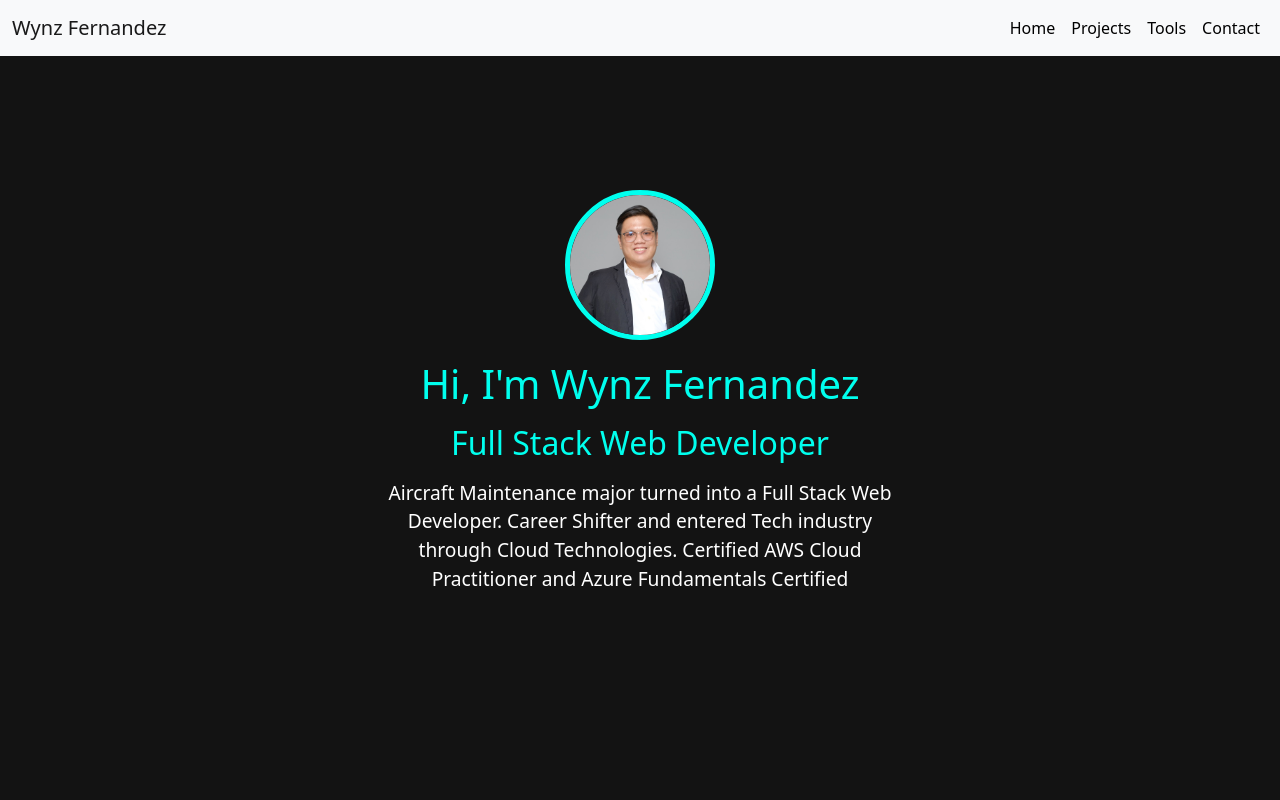
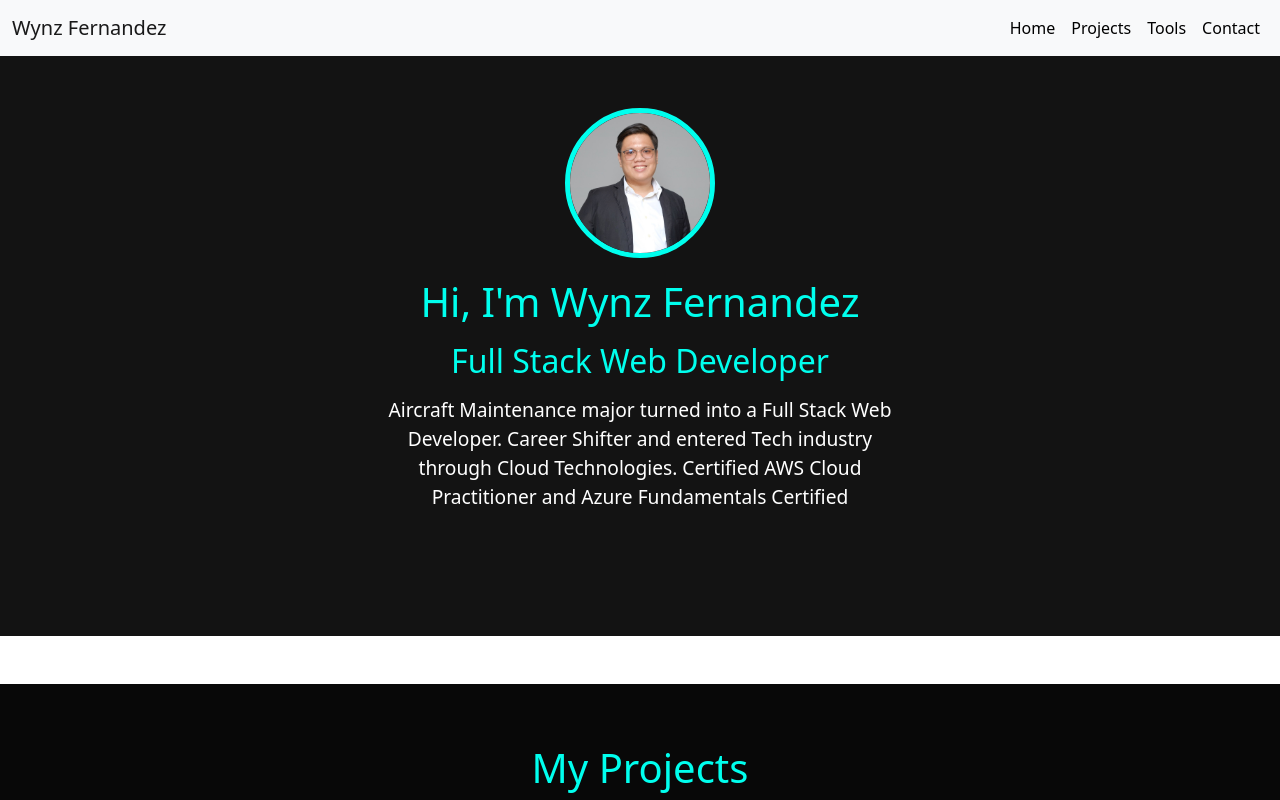
Before and after one commit to fernandezwynz/webportfolio, a plain HTML site: page capstone1/index.html in a window 1280 px wide. Shown: the top 800 px of the page. Drawn offline with nearby package versions, Linux system fonts and the light colour scheme; a script that the page names is missing; a web font is replaced by a local one.

Commit message:
Removed style and  horizontal scrolling

```diff
--- a/capstone1/index.css
+++ b/capstone1/index.css
@@ -5,6 +5,7 @@ body {
     font-family: 'Montserrat', sans-serif; /* Font family */
     margin: 0;
     padding: 0;
+    overflow-x: hidden; /* Hide horizontal overflow */
 }
 
 /* Main color for accents */
@@ -174,3 +175,13 @@ button:hover {
         max-width: 100%;
     }
 }
+
+/* Prevent horizontal scrolling for all screens */
+* {
+    box-sizing: border-box;
+}
+
+html, body {
+    width: 100%;
+    overflow-x: hidden; /* Prevent horizontal overflow */
+}
--- a/capstone1/index.html
+++ b/capstone1/index.html
@@ -49,7 +49,7 @@
 
     </div>
 
-      <div class="container-fluid d-flex align-items-center justify-content-center" style="min-height: 100vh;" id="landing">
+      <div class="container-fluid d-flex align-items-center justify-content-center" id="landing">
         <div class="text-center col-lg-5 pl-md-5 py-lg-5">
             <div class="home-img">
                 <img src="images/me.jpg" alt="">
```
